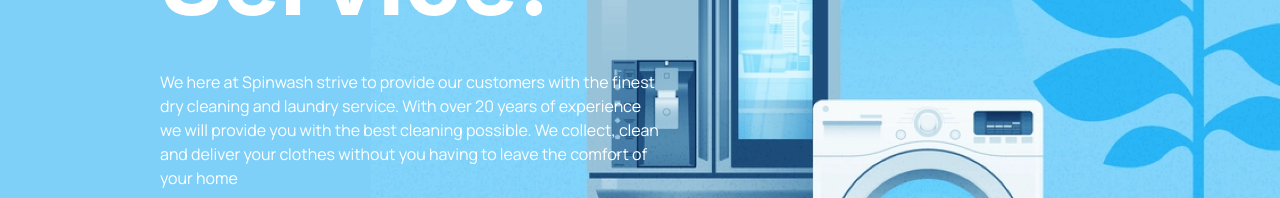
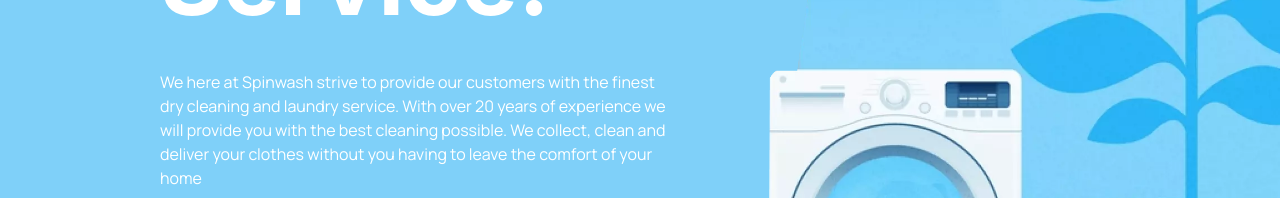
Before and after one commit to spinwash/spinwash-frontend, a React (Create React App) app: page / in a window 1280 px wide. Shown: the part 754-952 px from the top of the page. Built offline with nearby package versions, Linux system fonts and the light colour scheme; no server answers.

Commit message:
[ADD] spinwash image

```diff
--- a/src/Components/Hero/Hero.jsx
+++ b/src/Components/Hero/Hero.jsx
@@ -1,4 +1,4 @@
-import HeroImage from '../Images/Hero.webp';
+import HeroImage from '../Images/spinwash.webp';
 import React, { useEffect, useRef, useState } from 'react';
 import { Box, Heading, Image, Text, VStack, Stack } from '@chakra-ui/react';
 import { motion } from 'framer-motion';
@@ -60,11 +60,16 @@
       <VStack
         zIndex={'1'}
         color='white'
-        p={{ base: '02rem 0rem 0rem 0rem', lg: '8rem 2rem 4rem 2rem' }}
+        p={{
+          base: '2rem 0rem 0rem 0rem',
+          sm: '6rem 0rem 6rem 0rem',
+          lg: '8rem 2rem 4rem 2rem',
+        }}
         spacing={{ base: '1rem', md: '1.5rem', xl: '2rem' }}
         ml={{ base: 'auto', xl: '8rem' }}
         mr={{ base: 'auto', xl: '-20rem' }}
-        maxW={{ base: '80vw', xl: '44vw' }}
+        maxW={{ base: '80vw', xl: '50vw' }}
+        alignItems='flex-start'
       >
         <MotionBox
           initial={{ opacity: 0, y: 40 }}
@@ -86,7 +91,11 @@
             transition: { duration: 0.6, delay: 0.8, ease: 'easeInOut' },
           }}
         >
-          <Text pb='1rem' fontSize={{ base: 'sm', md: 'md' }}>
+          <Text
+            maxW={{ base: '80vw', xl: '40vw' }}
+            pb='1rem'
+            fontSize={{ base: 'sm', md: 'md' }}
+          >
             We here at Spinwash strive to provide our customers with the finest
             dry cleaning and laundry service. With over 20 years of experience
             we will provide you with the best cleaning possible. We collect,
@@ -115,14 +124,14 @@
           opacity: 1,
           transition: { duration: 0.6, delay: 2, ease: 'easeInOut' },
         }}
-        display='flex'
+        display={{ base: 'flex', sm: 'none', lg: 'hidden' }}
         alignItems='center'
-        justifyContent={{ base: 'flex-end', md: 'center' }}
+        justifyContent={{ base: 'flex-end', sm: 'flex-end', lg: 'center' }}
       >
         <Image
           zIndex={'0'}
           src={HeroImage}
-          w='clamp(20rem, 80vw,70rem)'
+          w='clamp(15rem, 40vw,35rem)'
           align={'flex-end'}
           mt='auto'
           //maxW={{ base: '40rem', lg: '60rem' }}
--- a/src/Components/Home/BookNow.jsx
+++ b/src/Components/Home/BookNow.jsx
@@ -1,6 +1,8 @@
 import { VStack, Heading } from '@chakra-ui/react';
 import React from 'react';
 import ArrowButton from '../HOC/ArrowButton';
+import { Link } from 'react-router-dom';
+
 const BookNow = () => {
   return (
     <VStack
@@ -17,7 +19,9 @@
       >
         The Best Dry Cleaning Delivered directly to your door
       </Heading>
-      <ArrowButton variant='dark'>Book Now</ArrowButton>
+      <Link to='/'>
+        <ArrowButton variant='dark'>Book Now</ArrowButton>
+      </Link>
     </VStack>
   );
 };
```
Also changed, not shown: src/Components/Images/spinwash.webp (added).
